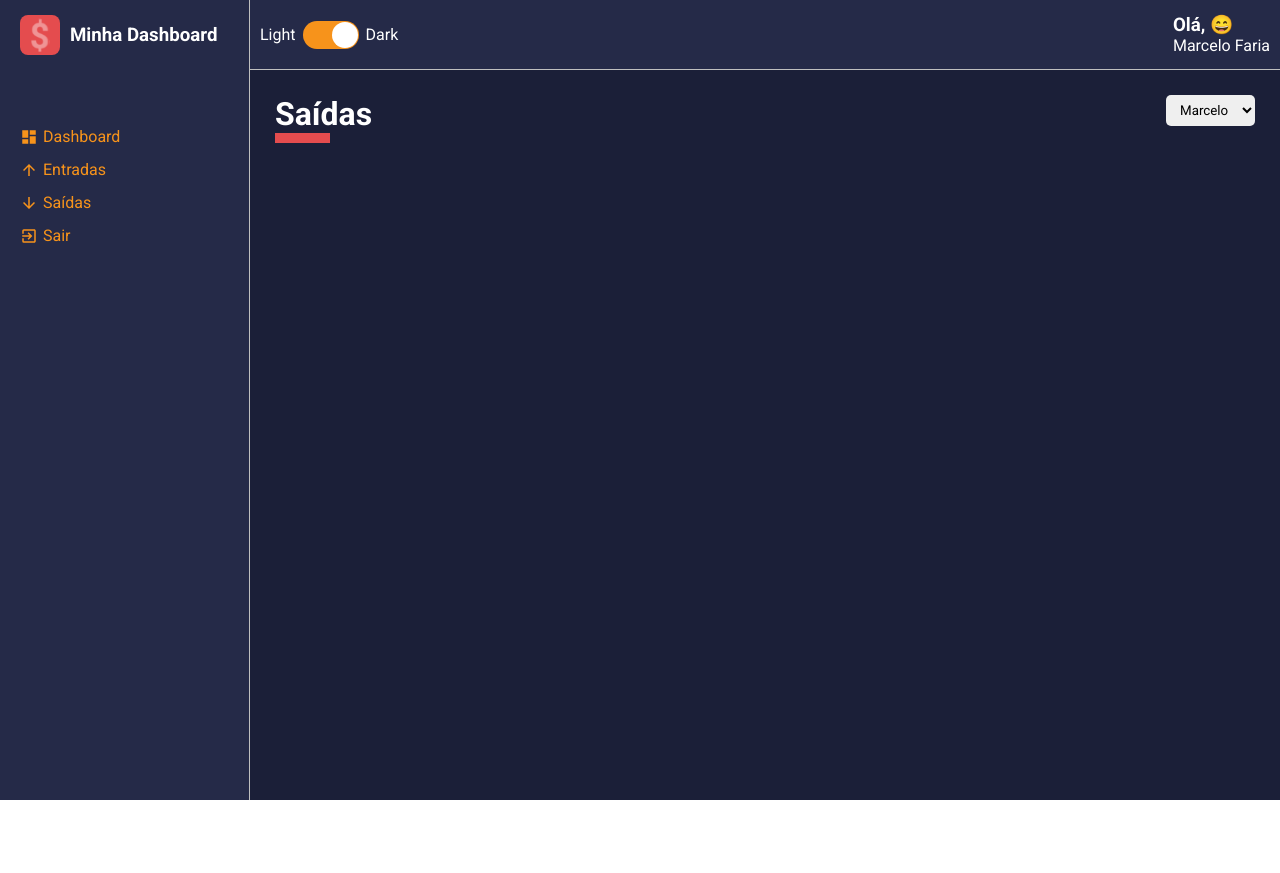
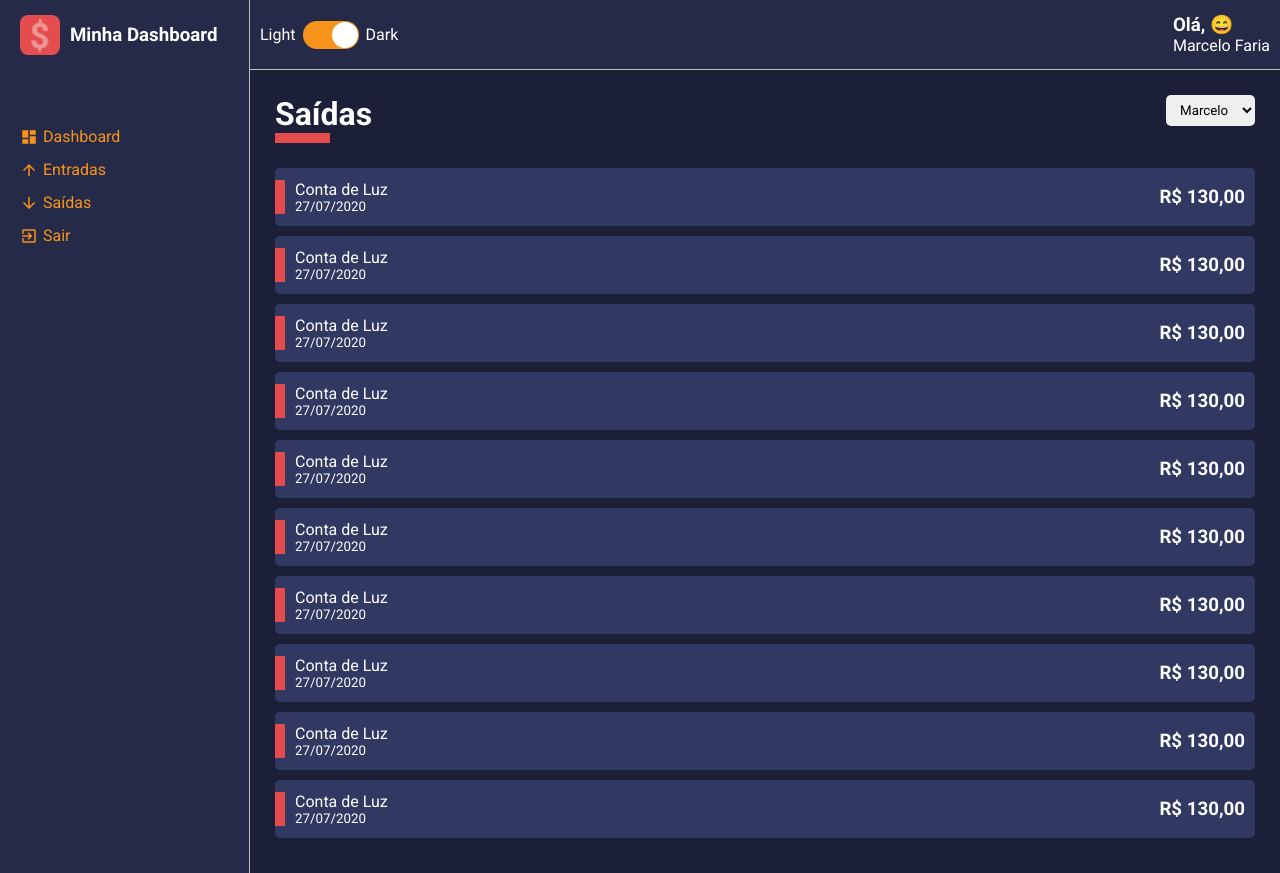
Before and after one commit to fariafmarcelo/dashboard-test, a React (Create React App) app: page / in a window 1280 px wide. Before the commit the page ends 800 px from the top, so only its background shows below. Built offline with nearby package versions, Linux system fonts and the light colour scheme.

Commit message:
feat: create list items

```diff
--- /dev/null
+++ b/src/components/HistoryFinanceCard/index.tsx
@@ -0,0 +1,40 @@
+import React from 'react';
+import {
+    AmountContent,
+    Container,
+    SubTitle,
+    Tag,
+    Title,
+    Amount
+} from './styles';
+
+interface IHistoryFinanceCardProps {
+    cardColor: string,
+    tagColor: string,
+    title: string,
+    subtitle: string,
+    amount: string,
+}
+
+const HistoryFinanceCard: React.FC<IHistoryFinanceCardProps> = ({
+    cardColor,
+    tagColor,
+    title,
+    subtitle,
+    amount
+}) => {
+    return (
+        <Container color={cardColor}>
+            <Tag color={tagColor} />
+            <AmountContent>
+                <Title>{title}</Title>
+                <SubTitle>{subtitle}</SubTitle>
+            </AmountContent>
+            <Amount>
+                {amount}
+            </Amount>
+        </Container>
+    );
+}
+
+export default HistoryFinanceCard;
--- /dev/null
+++ b/src/components/HistoryFinanceCard/styles.ts
@@ -0,0 +1,55 @@
+import styled from 'styled-components';
+
+interface IContainerProps {
+    color: string,
+}
+
+interface ITagProps {
+    color: string,
+}
+
+export const Container = styled.li<IContainerProps>`
+    background-color: ${props => props.color};
+
+    list-style: none;
+    border-radius: 5px;
+    margin: 10px 0;
+    padding: 12px 10px;
+
+    display: flex;
+    justify-content: space-between;
+    align-items: center;
+    position: relative;
+
+    cursor: pointer;
+    transition: all .3s;
+
+    &:hover {
+        opacity: .7;
+        transform: translateX(10px);
+    }
+`;
+
+export const Tag = styled.div<ITagProps>`
+    width: 10px;
+    height: 60%;
+
+    background-color: ${props => props.color};
+    position: absolute;
+    left: 0;
+`;
+
+export const AmountContent = styled.div`
+    display: flex;
+    flex-direction: column;
+    justify-content: space-between;
+    padding-left: 10px;
+`;
+
+export const Title = styled.span`
+
+`;
+
+export const SubTitle = styled.small``;
+
+export const Amount = styled.h3``;
--- a/src/pages/List/index.tsx
+++ b/src/pages/List/index.tsx
@@ -1,10 +1,12 @@
 import React from 'react';
 import {
     Container,
+    Content,
 } from './styles';
 
 import ContentHeader from '../../components/ContentHeader';
 import SelectInput from '../../components/SelectInput';
+import HistoryFinanceCard from '../../components/HistoryFinanceCard';
 
 const List: React.FC = () => {
 
@@ -19,6 +21,79 @@
             <ContentHeader title="Saídas" lineColor="#E44C4E">
                 <SelectInput options={Options} />
             </ContentHeader>
+
+            <Content>
+                <HistoryFinanceCard
+                    cardColor="#313862"
+                    tagColor="#E44C4E"
+                    title="Conta de Luz"
+                    subtitle="27/07/2020"
+                    amount="R$ 130,00"
+                />
+                <HistoryFinanceCard
+                    cardColor="#313862"
+                    tagColor="#E44C4E"
+                    title="Conta de Luz"
+                    subtitle="27/07/2020"
+                    amount="R$ 130,00"
+                />
+                <HistoryFinanceCard
+                    cardColor="#313862"
+                    tagColor="#E44C4E"
+                    title="Conta de Luz"
+                    subtitle="27/07/2020"
+                    amount="R$ 130,00"
+                />
+                <HistoryFinanceCard
+                    cardColor="#313862"
+                    tagColor="#E44C4E"
+                    title="Conta de Luz"
+                    subtitle="27/07/2020"
+                    amount="R$ 130,00"
+                />
+                <HistoryFinanceCard
+                    cardColor="#313862"
+                    tagColor="#E44C4E"
+                    title="Conta de Luz"
+                    subtitle="27/07/2020"
+                    amount="R$ 130,00"
+                />
+                <HistoryFinanceCard
+                    cardColor="#313862"
+                    tagColor="#E44C4E"
+                    title="Conta de Luz"
+                    subtitle="27/07/2020"
+                    amount="R$ 130,00"
+                />
+                <HistoryFinanceCard
+                    cardColor="#313862"
+                    tagColor="#E44C4E"
+                    title="Conta de Luz"
+                    subtitle="27/07/2020"
+                    amount="R$ 130,00"
+                />
+                <HistoryFinanceCard
+                    cardColor="#313862"
+                    tagColor="#E44C4E"
+                    title="Conta de Luz"
+                    subtitle="27/07/2020"
+                    amount="R$ 130,00"
+                />
+                <HistoryFinanceCard
+                    cardColor="#313862"
+                    tagColor="#E44C4E"
+                    title="Conta de Luz"
+                    subtitle="27/07/2020"
+                    amount="R$ 130,00"
+                />
+                <HistoryFinanceCard
+                    cardColor="#313862"
+                    tagColor="#E44C4E"
+                    title="Conta de Luz"
+                    subtitle="27/07/2020"
+                    amount="R$ 130,00"
+                />
+            </Content>
         </Container>
     );
 }
--- a/src/pages/List/styles.ts
+++ b/src/pages/List/styles.ts
@@ -1,3 +1,5 @@
 import styled from 'styled-components';
 
 export const Container = styled.div``;
+
+export const Content = styled.div``;
```
